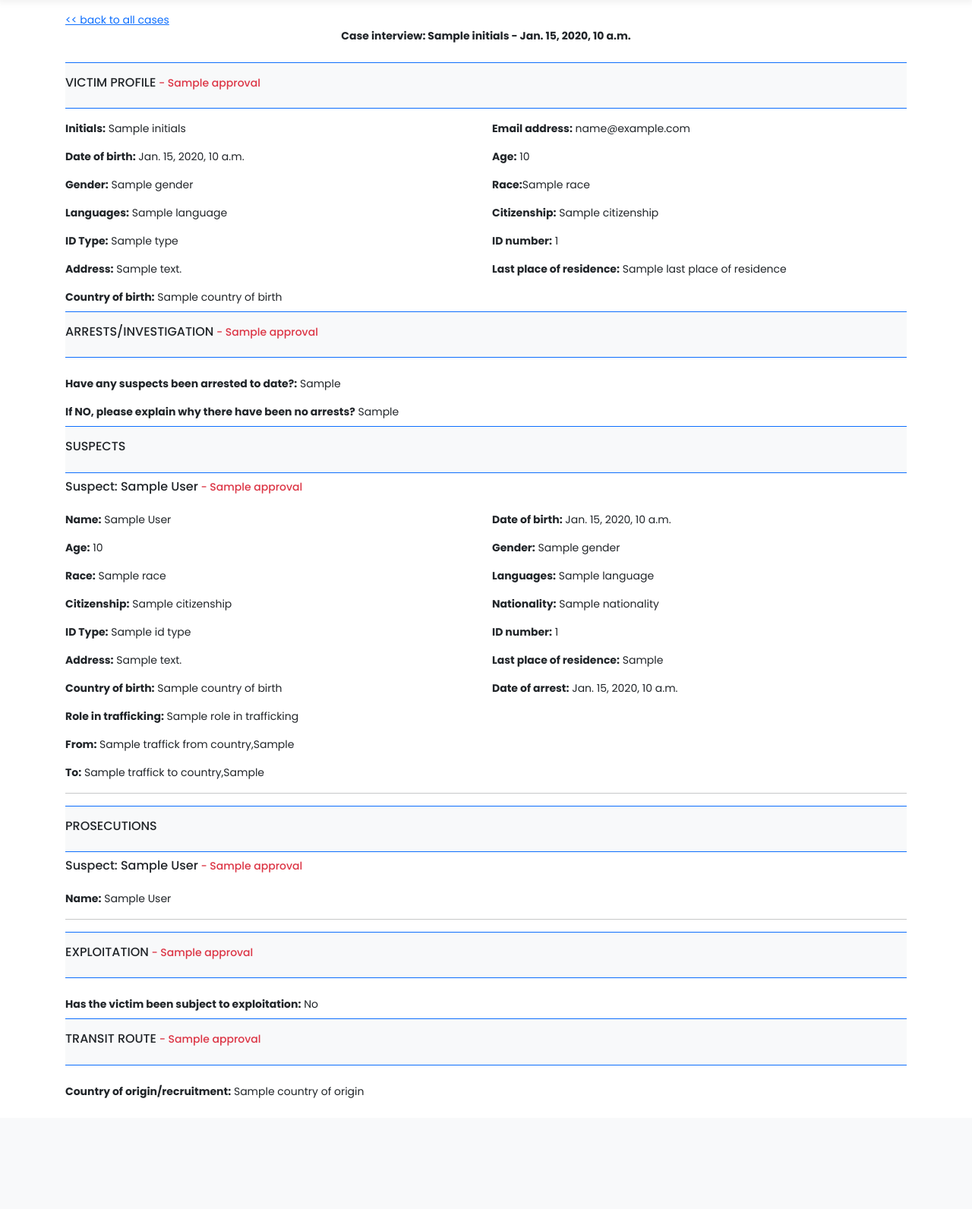
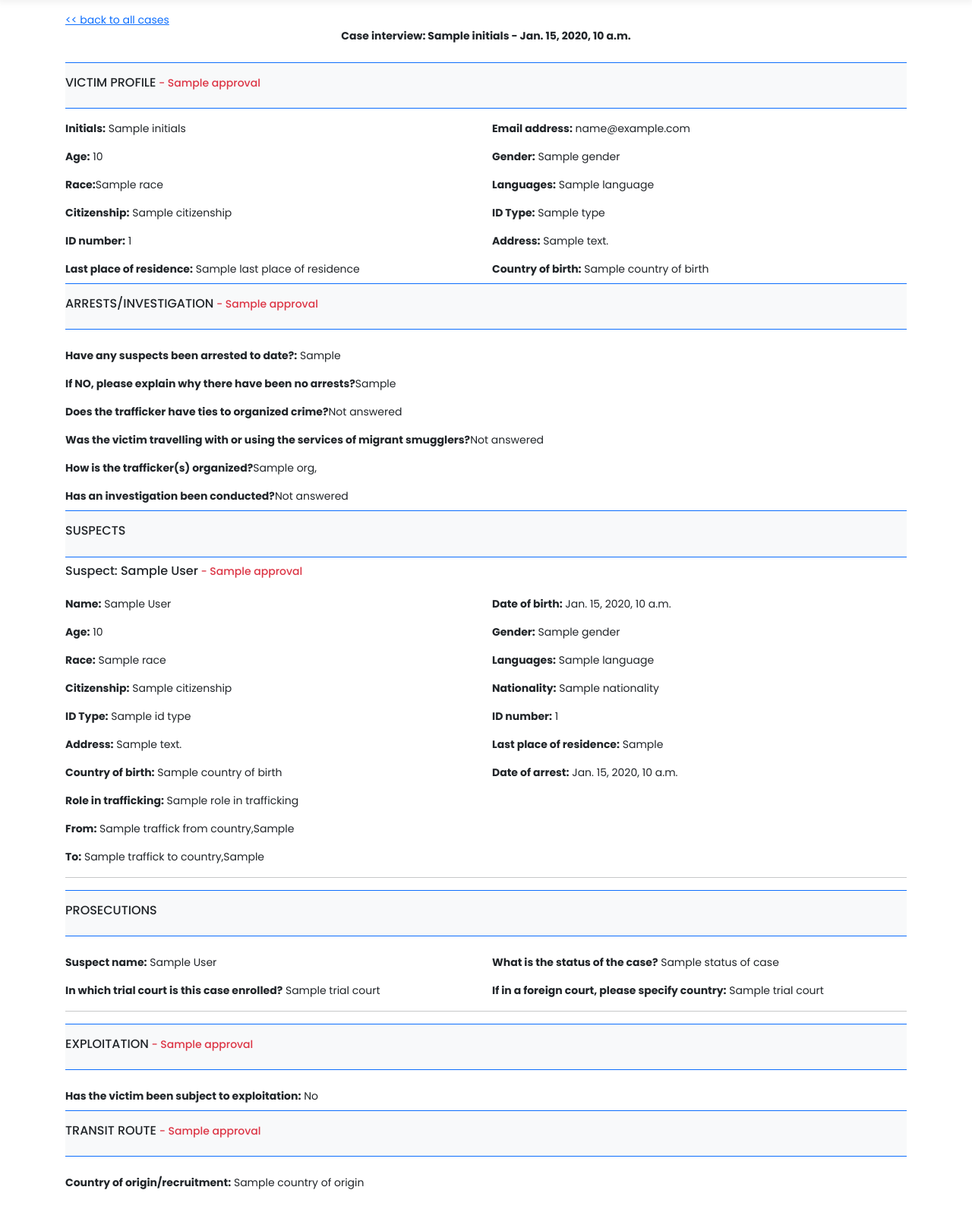
Before and after one commit to TIPSOM-Ninja/Tipsom-web, a Django app: template case_interview_app/templates/victim-view.html in a window 1280 px wide. Shown: the part 56-1648 px from the top of the page at 76% size. Before the commit the page ends 1502 px from the top, so only its background shows below. Run offline with Django 4.2, Linux system fonts and the light colour scheme; the template is opened without the code that fills it: most values are stand-ins (such as "Sample title", 1, 10 or a date in 2020); some libraries are stand-ins or nearby versions.

Commit message:
certain changes made

```diff
--- /dev/null
+++ b/case_interview_app/templates/components/arrest_view.html
@@ -0,0 +1,46 @@
+{% load i18n %}
+<div class="card-body">
+    <div class="row g-3 my-2">
+
+        <div class="col-md-12">
+        <strong>{% trans "Have any suspects been arrested to date?:" %}</strong> {% if arrest.suspects_arrested%}{{arrest.suspects_arrested}}{% else %}Not answered{% endif %}
+        </div>
+        <div class="col-md-12">
+            <strong>{% trans "If NO, please explain why there have been no arrests?" %}</strong>{% if arrest.why_no_arrest%}{{arrest.why_no_arrest}}{% else %}Not answered{% endif %}
+        </div>
+        <div class="col-md-12">
+            <strong>{% trans "Does the trafficker have ties to organized crime?" %}</strong>{% if arrest.org_crime%}{% if arrest.org_crime == 1 %}Yes {% else %} No{% endif %}{% else %}Not answered{% endif %}
+        </div>
+        <div class="col-md-12">
+            <strong>{% trans "Was the victim travelling with or using the services of migrant smugglers?" %}</strong>{% if arrest.victim_smuggled%}{% if arrest.victim_smuggled == 1 %}Yes {% else %} No{% endif %}{% else %}Not answered{% endif %}
+        </div>
+        <div class="col-md-12">
+            <strong>{% trans "How is the trafficker(s) organized?" %}</strong>{% if arrest.how_traffickers_org  %}{% for  org in arrest.how_traffickers_org %}{{org}}, {% endfor %}{% else %}Not answered{% endif %}
+        </div>
+        <div class="col-md-12">
+            <strong>{% trans "Has an investigation been conducted?" %}</strong>{% if arrest.investigation_done%}{% if arrest.investigation_done == 1 %}Yes {% else %} No{% endif %}{% else %}Not answered{% endif %}
+        </div>
+        {% if arrest.investigation_done %}
+            {% if arrest.investigation_done == 1 %}
+            <div class="col-md-12">
+                <strong>{% trans "If YES, what is the status of the investigation?" %}</strong>{% if arrest.investigation_status%}{{arrest.investigation_status.name}}{% else %}Not answered{% endif %}
+            </div>
+            {% if arrest.why_pending %}
+            <div class="col-md-12">
+                <strong>{% trans "If PENDING, Specify:" %}</strong>{% if arrest.why_pending%}{{arrest.why_pending}}{% else %}Not answered{% endif %}
+            </div>
+            {% endif %}
+            {% if arrest.withdrawn_closed_reason %}
+            <div class="col-md-12">
+                <strong>{% trans "If WITHDRAWN or CASE FILE CLOSED, please specify:" %}</strong>{% if arrest.withdrawn_closed_reason%}{{arrest.withdrawn_closed_reason}}{% else %}Not answered{% endif %}
+            </div>
+            {% endif %}
+            {% else %}
+            <div class="col-md-12">
+                <strong>{% trans "If NO, please specify:" %}</strong>{% if arrest.why_no_investigation%}{{arrest.why_no_investigation}}{% else %}Not answered{% endif %}
+            </div>
+            {% endif %}
+        {% endif %}
+
+    </div>
+</div>
--- a/case_interview_app/templates/components/victimprofile.html
+++ b/case_interview_app/templates/components/victimprofile.html
@@ -13,9 +13,6 @@
         </div>
         <div class="col-md-6">
             <strong>{% trans "Email address:" %}</strong> {{victim.email_address}}
-        </div>
-        <div class="col-md-6">
-            <strong>{% trans "Date of birth:" %}</strong> {{victim.dob}}
         </div>
         <div class="col-md-6">
             <strong>{% trans "Age:" %}</strong> {{victim.age}}
--- a/case_interview_app/templates/victim-view.html
+++ b/case_interview_app/templates/victim-view.html
@@ -13,20 +13,7 @@
                 <h6>{%trans "ARRESTS/INVESTIGATION"%}<small class="text-danger"> - {{arrest.approval.name}}</small></h6>
             </div>
             <div class="my-2">
-                <div class="card-body">
-                    <div class="row g-3 my-2">
-
-                        <div class="col-md-12">
-
-                        <strong>{% trans "Have any suspects been arrested to date?:" %}</strong> {{arrest.suspects_arrested}}
-                        </div>
-
-                        <div class="col-md-12">
-                            <strong>{% trans "If NO, please explain why there have been no arrests?" %}</strong> {{arrest.why_no_arrest}}
-                        </div>
-
-                    </div>
-                </div>
+                {% include "components/arrest_view.html" %}
             </div>
             <div class="card-header bg-light py-3 border-top border-bottom border-primary">
                 <h6>{%trans "SUSPECTS"%}</h6>
@@ -116,17 +103,20 @@
 
             {% for prosecution in prosecutions %}
                     <div class="my-2">
-                        <div class="card-header ">
-                            <h6>Suspect: {{prosecution.trafficker.first_name}} {{prosecution.trafficker.last_name}}<small class="text-danger"> - {{prosecution.approval.name}}</small></h6>
-                        </div>
                         <div class="card-body">
                             <div class="row g-3 my-2">
-
                                 <div class="col-md-6">
-
-                                <strong>{% trans "Name:" %}</strong> {{prosecution.trafficker.first_name}} {{prosecution.trafficker.last_name}}
+                                    <strong>{% trans "Suspect name:" %}</strong> {{prosecution.trafficker.first_name}} {{prosecution.trafficker.last_name}}
                                 </div>
-
+                                <div class="col-md-6">
+                                    <strong>{% trans "What is the status of the case?" %}</strong> {% if prosecution.status_of_case%}{{prosecution.status_of_case.name}}{% else %}Not answered{% endif %}
+                                </div>
+                                <div class="col-md-6">
+                                    <strong>{% trans "In which trial court is this case enrolled?" %}</strong> {% if prosecution.trial_court%}{{prosecution.trial_court.name}}{% else %}Not answered{% endif %}
+                                </div>
+                                <div class="col-md-6">
+                                    <strong>{% trans "If in a foreign court, please specify country:" %}</strong> {% if prosecution.trial_court%}{{prosecution.trial_court.name}}{% else %}Not answered{% endif %}
+                                </div>
                             </div>
                         </div>
                     </div>
```
Also changed, not shown: case_interview_app/templates/prosecution_form.html (+12 -12 lines).
